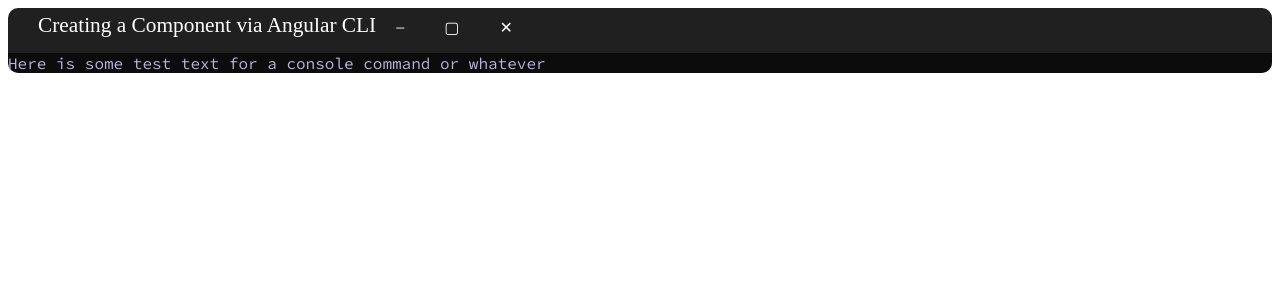
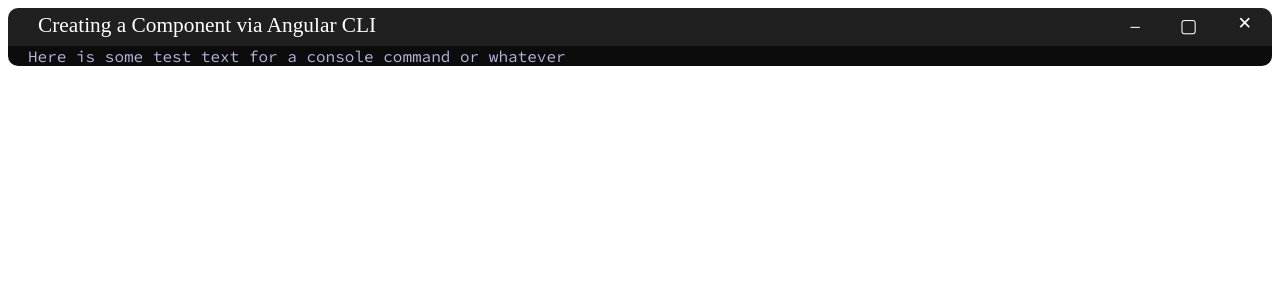
Before and after one commit to jurichmitchell/angular-app-anatomy, an Angular app: page / in a window 1280 px wide. Shown: the top 300 px of the page. Built offline with nearby package versions, Linux system fonts and the light colour scheme.

Commit message:
switched console-window component to flexboxes

```diff
--- a/src/app/console-window/console-window.component.css
+++ b/src/app/console-window/console-window.component.css
@@ -1,36 +1,50 @@
-.grid-container {
-	display: grid;
+.console-window {
+	display: flex;
+	flex-direction: column;
+	flex-wrap: nowrap;
 }
-.grid-item.titlebar {
-	grid-row: 1 / 2;
-	grid-column: 1 / 2;
+.titlebar {
+	display: flex;
+	flex-direction: row;
+	flex-wrap: nowrap;
+	justify-content: space-between;
 	background-color: rgb(32, 32, 32);
 	border-radius: 10px 10px 0px 0px;
 	color: white;
+}
+.titlebar .title {
 	padding: 5px 20px 8px 30px;
-	display: flex;
-}
-.grid-item.titlebar .title {
 	font-size: 16pt;
 }
-.grid-item.titlebar .icons {
-	float: right;
+.titlebar .icons {
+	display: flex;
+	flex-direction: row;
+	flex-wrap: nowrap;
+	font-family: "Times New Roman";
+	padding-top: 5px;
+	padding-bottom: 8px;
+}
+.titlebar .icons :is(.minimize-ico, .maximize-ico, .close-ico) {
+	padding-left: 20px;
+	padding-right: 20px;
+}
+.titlebar .icons :is(.minimize-ico, .maximize-ico, .close-ico) span {
+	text-align: center;
+	vertical-align: middle;
+}
+.minimize-ico {
 	font-size: 14pt;
 }
-.grid-item.titlebar .minimize-ico {
-	padding: 5px 20px 8px 20px;
+.maximize-ico {
+	font-size: 14pt;
 }
-.grid-item.titlebar .maximize-ico {
-	padding: 5px 20px 8px 20px;
+.close-ico span {
+	font-size: 13pt;
 }
-.grid-item.titlebar .close-ico {
-	padding: 5px 20px 8px 20px;
-}
-.grid-item.window-text {
-	grid-row: 2 / 3;
-	grid-column: 100%;
+.window-text {
 	background-color: rgb(12, 12, 12);
 	border-radius: 0px 0px 10px 10px;
+	padding-left: 20px;
 	color: rgb(180, 180, 220);
 	font-family: "Source Code Pro";
 	font-size: 12pt;
--- a/src/app/console-window/console-window.component.ts
+++ b/src/app/console-window/console-window.component.ts
@@ -6,23 +6,16 @@
   imports: [],
   template: `
 		<link rel="stylesheet" href="https://fonts.googleapis.com/css2?family=Source+Code+Pro:ital,wght@0,200..900;1,200..900&display=swap" rel="stylesheet">
-		<div class="grid-container">
-			<div class="grid-item titlebar">
+		<div class="console-window">
+			<div class="titlebar">
 				<div class="title">Creating a Component via Angular CLI</div>
-				<div class="minimize-ico">&#9135;</div>
-				<div class="maximize-ico">&#9634;</div>
-				<div class="close-ico">&#10005;</div>
-				<!--<span class="title">Creating a Component via Angular CLI</span>
 				<div class="icons">
-					<span class="minimize-ico">&#9135;</span>
-					<span class="maximize-ico">&#9634;</span>
-					<span class="close-ico">&#10005;</span>
-				</div>-->
-			<!--<div class="grid-item title right-aligned">&#9135;&#9634;&#10005;</div>-->
-
+					<div class="minimize-ico"><span>&#9135;</span></div>
+					<div class="maximize-ico"><span>&#9634;</span></div>
+					<div class="close-ico"><span>&#10005;</span></div>
+				</div>
 			</div>
-
-			<div class="grid-item window-text">Here is some test text for a console command or whatever</div>
+			<div class="window-text">Here is some test text for a console command or whatever</div>
 		</div>
   `,
   styleUrl: './console-window.component.css'
```
